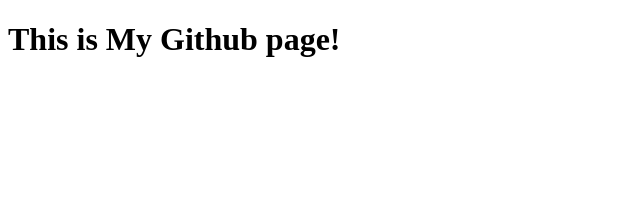
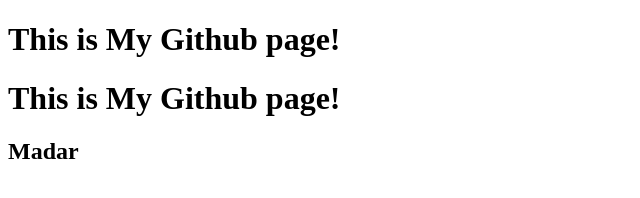
Before and after one commit to MuhammadAbdullahSiddiqueasdfas/practice, a plain HTML site: page index.html in a window 1280 px wide. Shown: the whole page, without its empty margins (0-640 px from the left). Drawn offline with Linux system fonts and the light colour scheme.

Commit message:
Initial commit

```diff
--- a/index.html
+++ b/index.html
@@ -7,5 +7,8 @@
 </head>
 <body>
     <h1>This is My Github page!</h1>
+
+    <h1>This is My Github page!</h1>
+    <h2>Madar</h2>
 </body>
 </html>
```
